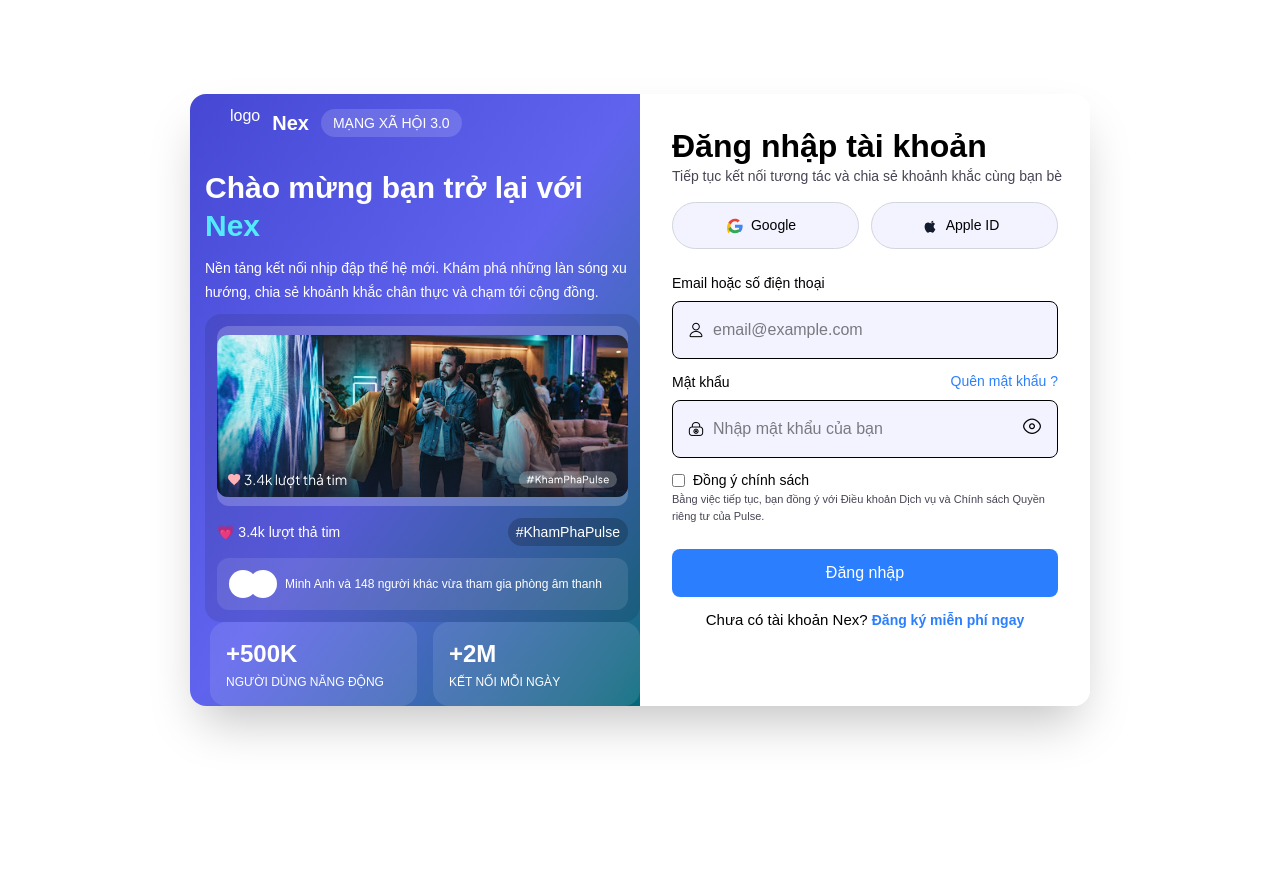
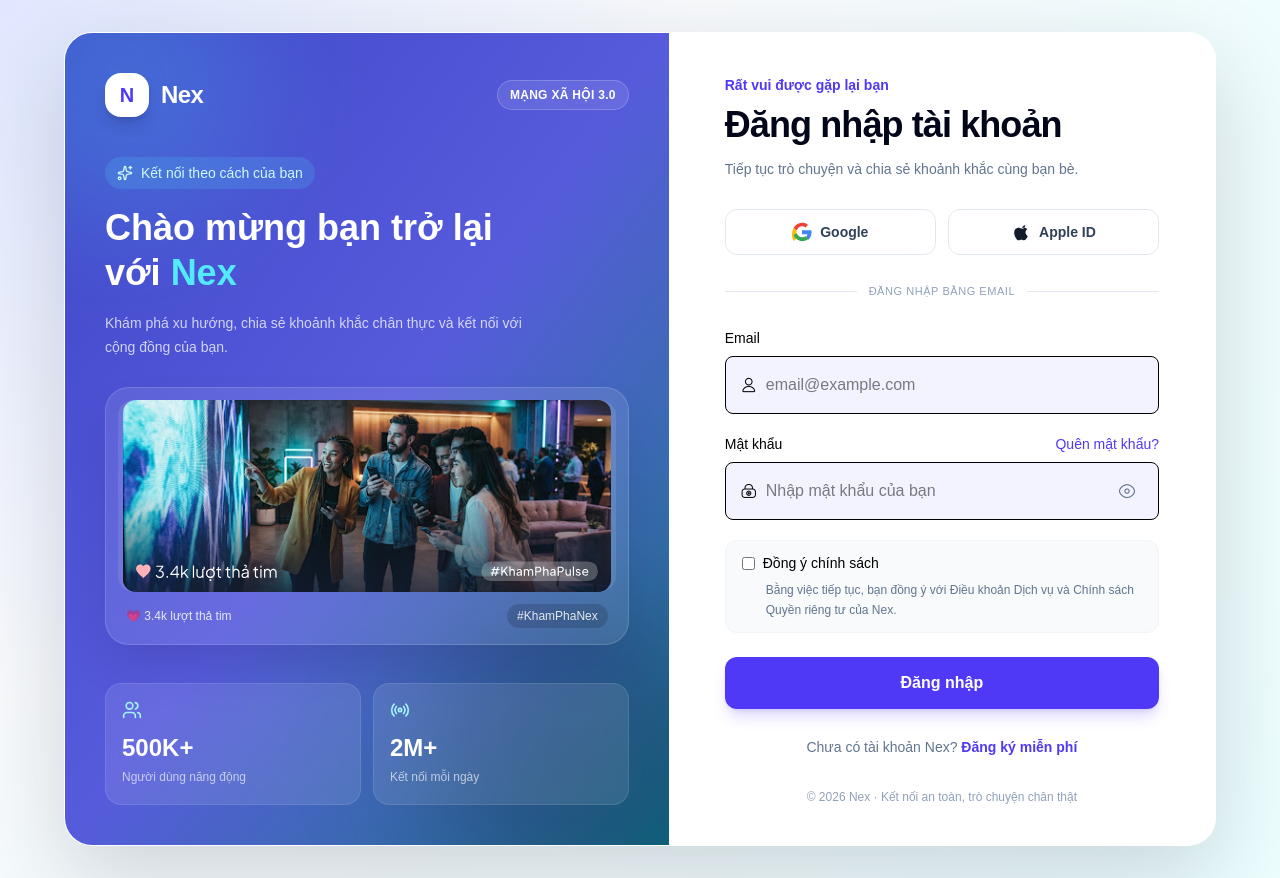
Before and after one commit to ToanNguyen264/nex-chat-fe, a React (Vite) app: page / in a window 1280 px wide. Before the commit the page ends 800 px from the top, so only its background shows below. Built offline with nearby package versions, Linux system fonts and the light colour scheme.

Commit message:
feat: enhance login page UI and improve form handling

```diff
--- a/src/page/Login.tsx
+++ b/src/page/Login.tsx
@@ -1,20 +1,20 @@
+import { Radio, Sparkles, Users } from "lucide-react";
 import { useState } from "react";
+import { useFormik } from "formik";
+import { useNavigate } from "react-router";
+import * as Yup from "yup";
+
+import api from "../api/axios";
+import appleIcon from "../_metronic/assets/images/apple_icon.svg";
+import googleIcon from "../_metronic/assets/images/google_icon.svg";
+import previewLogin from "../_metronic/assets/images/preview_login.svg";
+import { KTIcon } from "../_metronic/helpers/components/KTIcon";
+import Button from "../component/UI/Button/Button";
 import Input from "../component/UI/Input/Input";
-import api from "../api/axios";
-import { useNavigate } from "react-router";
-import Button from "../component/UI/Button/Button";
 import { showError } from "../utils/swal";
-import googleIcon from "../_metronic/assets/images/google_icon.svg";
-import appleIcon from "../_metronic/assets/images/apple_icon.svg";
-import preview_login from "../_metronic/assets/images/preview_login.svg";
-import { KTIcon } from "../_metronic/helpers/components/KTIcon";
-
-import { useFormik } from "formik";
-import * as Yup from "yup";
 
 export default function LoginPage() {
     const [showPassword, setShowPassword] = useState(false);
-
     const navigation = useNavigate();
 
     const formik = useFormik({
@@ -24,156 +24,125 @@
         },
         validationSchema: Yup.object({
             email: Yup.string()
-                .email("email không đúng định dạng")
+                .email("Email không đúng định dạng")
                 .required("Vui lòng nhập email"),
             password: Yup.string()
                 .min(8, "Mật khẩu phải có ít nhất 8 ký tự")
-                .required("Vui lòng nhập mật khẩu")
+                .required("Vui lòng nhập mật khẩu"),
         }),
         onSubmit: async (value) => {
             try {
-                await api.post
-                    (
-                        "/auth/login",
-                        {
+                await api.post("/auth/login", {
                     email: value.email,
-                            password: value.password
+                    password: value.password,
+                });
+                navigation("/home");
+            } catch {
+                showError("Email hoặc mật khẩu không đúng");
             }
-                    );
-                navigation("/home");
-            } catch (error) {
-                showError("Email hoặc mật khẩu không đúng")
-            }
-        }
+        },
     });
+
     return (
-        //items-center : can giữa theo chiều dọc
-        // justify-center: can giữa theo chiều ngang
-        // flex: đặt nó nằm trên 1 hàng
-        <div className="min-h-screen flex items-center justify-center">
-            <div className="flex w-[900px] min-h-[500px] rounded-2xl overflow-hidden shadow-2xl">
+        <main className="min-h-screen bg-[radial-gradient(circle_at_top_left,_#e0e7ff,_#f8fafc_45%,_#ecfeff)] p-4 sm:p-6 lg:p-8">
+            <div className="mx-auto grid min-h-[calc(100vh-2rem)] max-w-6xl overflow-hidden rounded-[28px] border border-white/70 bg-white shadow-[0_32px_90px_rgba(30,41,59,0.18)] sm:min-h-[calc(100vh-3rem)] lg:grid-cols-[1.05fr_0.95fr]">
+                <section className="relative hidden overflow-hidden bg-gradient-to-br from-[#3f46c8] via-[#565bdc] to-[#087386] p-10 text-white lg:flex lg:flex-col">
+                    <div className="absolute -left-24 -top-24 h-72 w-72 rounded-full bg-cyan-300/20 blur-3xl" />
+                    <div className="absolute -bottom-20 -right-20 h-80 w-80 rounded-full bg-indigo-950/30 blur-3xl" />
 
-                {/* left */}
-                <div className="w-1/2 overflow-hidden bg-gradient-to-br from-[#4648D4] via-[#6063EE] to-[#00687A]  text-white">
-                    {/* logo */}
-                    <div className="flex items-center gap-[12px] pl-[40px]">
-                        <div>
-                            logo
+                    <div className="relative z-10 flex items-center justify-between">
+                        <div className="flex items-center gap-3">
+                            <div className="grid h-11 w-11 place-items-center rounded-2xl bg-white text-xl font-black text-indigo-600 shadow-lg shadow-indigo-950/20">
+                                N
                             </div>
-                        <div className="flex items-center gap-[12px] pt-[15px]">
-                            <span className="text-xl font-bold">
-                                Nex
-                            </span>
-                            <span className="px-3 py-[4px] rounded-full bg-white/15 text-sm">
+                            <span className="text-2xl font-bold tracking-tight">Nex</span>
+                        </div>
+                        <span className="rounded-full border border-white/20 bg-white/10 px-3 py-1.5 text-xs font-semibold tracking-wide backdrop-blur">
                             MẠNG XÃ HỘI 3.0
                         </span>
                     </div>
+
+                    <div className="relative z-10 mt-10">
+                        <div className="mb-4 inline-flex items-center gap-2 rounded-full bg-cyan-300/15 px-3 py-1.5 text-sm text-cyan-100">
+                            <Sparkles className="h-4 w-4" />
+                            Kết nối theo cách của bạn
                         </div>
-                    {/* title +description */}
-                    <div className="mt-8 ml-[15px]">
-                        <h2 className="text-3xl font-bold leading-tight">
-                            Chào mừng bạn trở lại với
-                            <span className="block text-cyan-300">
-                                Nex
-                            </span>
+                        <h2 className="max-w-md text-4xl font-bold leading-tight">
+                            Chào mừng bạn trở lại với <span className="text-cyan-300">Nex</span>
                         </h2>
-
-                        <p className="mt-3 text-sm leading-6">
-                            Nền tảng kết nối nhịp đập thế hệ mới.
-                            Khám phá những làn sóng xu hướng,
-                            chia sẻ khoảnh khắc chân thực và chạm tới cộng đồng.
+                        <p className="mt-4 max-w-md text-sm leading-6 text-white/75">
+                            Khám phá xu hướng, chia sẻ khoảnh khắc chân thực và kết nối với cộng đồng của bạn.
                         </p>
                     </div>
-                    {/* 3. Main social card */}
-                    <div className="mt-[10px] ml-[15px] rounded-2xl bg-black/10 p-3">
 
-                        {/* image / preview */}
-                        <div className="h-[180px] rounded-xl bg-white/20">
+                    <div className="relative z-10 mt-7 rounded-3xl border border-white/15 bg-white/10 p-3 shadow-2xl shadow-indigo-950/20 backdrop-blur-sm">
+                        <div className="h-48 overflow-hidden rounded-2xl bg-white/10">
                             <img
-                                src={preview_login}
-                                alt="Preview"
-                                className="w-full h-full object-contain"
+                                src={previewLogin}
+                                alt="Cộng đồng Nex"
+                                className="h-full w-full object-contain"
                             />
                         </div>
-
-                        {/* reaction */}
-                        <div className="mt-3 flex justify-between items-center text-sm">
+                        <div className="flex items-center justify-between px-2 pb-1 pt-3 text-xs text-white/85">
                             <span>💗 3.4k lượt thả tim</span>
-
-                            <span className="px-2 py-1 rounded-full bg-black/20">
-                                #KhamPhaPulse
-                            </span>
-                        </div>
-
-                        {/* people bar */}
-                        <div className="mt-3 flex items-center gap-2 rounded-xl bg-white/10 p-3">
-                            <div className="flex">
-                                <div className="w-7 h-7 rounded-full bg-white"></div>
-                                <div className="-ml-2 w-7 h-7 rounded-full bg-white"></div>
-                            </div>
-
-                            <p className="text-xs ">
-                                Minh Anh và 148 người khác vừa tham gia phòng âm thanh
-                            </p>
+                            <span className="rounded-full bg-black/15 px-2.5 py-1">#KhamPhaNex</span>
                         </div>
                     </div>
 
-                    {/* 4. Stats */}
-                    <div className="grid grid-cols-2 pl-5 gap-4 ml-auto">
-                        <div className="rounded-2xl bg-white/10 p-4">
-                            <div className="text-2xl font-bold">
-                                +500K
+                    <div className="relative z-10 mt-auto grid grid-cols-2 gap-3 pt-6">
+                        <div className="rounded-2xl border border-white/10 bg-white/10 p-4 backdrop-blur">
+                            <Users className="mb-3 h-5 w-5 text-cyan-200" />
+                            <strong className="block text-2xl">500K+</strong>
+                            <span className="text-xs text-white/65">Người dùng năng động</span>
+                        </div>
+                        <div className="rounded-2xl border border-white/10 bg-white/10 p-4 backdrop-blur">
+                            <Radio className="mb-3 h-5 w-5 text-cyan-200" />
+                            <strong className="block text-2xl">2M+</strong>
+                            <span className="text-xs text-white/65">Kết nối mỗi ngày</span>
+                        </div>
+                    </div>
+                </section>
+
+                <section className="flex items-center px-6 py-10 sm:px-12 lg:px-14">
+                    <div className="mx-auto w-full max-w-md">
+                        <div className="mb-9 flex items-center gap-3 lg:hidden">
+                            <div className="grid h-10 w-10 place-items-center rounded-xl bg-indigo-600 font-black text-white shadow-lg shadow-indigo-200">
+                                N
+                            </div>
+                            <span className="text-xl font-bold text-slate-900">Nex</span>
                         </div>
 
-                            <div className="text-xs mt-1">
-                                NGƯỜI DÙNG NĂNG ĐỘNG
-                            </div>
+                        <div>
+                            <span className="text-sm font-semibold text-indigo-600">Rất vui được gặp lại bạn</span>
+                            <h1 className="mt-2 text-3xl font-bold tracking-tight text-slate-950 sm:text-4xl">
+                                Đăng nhập tài khoản
+                            </h1>
+                            <p className="mt-3 text-sm leading-6 text-slate-500">
+                                Tiếp tục trò chuyện và chia sẻ khoảnh khắc cùng bạn bè.
+                            </p>
                         </div>
 
-                        <div className="rounded-2xl bg-white/10 p-4">
-                            <div className="text-2xl font-bold">
-                                +2M
-                            </div>
-
-                            <div className="text-xs mt-1">
-                                KẾT NỐI MỖI NGÀY
-                            </div>
-                        </div>
-
-                    </div>
-                </div>
-
-                {/* right */}
-                <div className="w-1/2 bg-white p-8">
-                    <h1 className="fs-32 lh-40 text-black font-bold">
-                        Đăng nhập tài khoản
-                    </h1>
-                    <p className="text-sm whitespace-nowrap text-description">Tiếp tục kết nối tương tác và chia sẻ khoảnh khắc cùng bạn bè</p>
-
-                    <div className="flex mt-4 gap-3">
-                        <Button
-                            className="w-1/2 border border-gray-300 rounded-4xl py-3 flex items-center justify-center fs-14 cursor-pointer bg-input"
-
-                        >
-                            <img src={googleIcon} alt="Google" className="w-4 h-4 relative -left-2" />
+                        <div className="mt-7 grid grid-cols-2 gap-3">
+                            <Button className="flex items-center justify-center gap-2 rounded-xl border border-slate-200 bg-white px-4 py-3 text-sm font-semibold text-slate-700 transition hover:border-slate-300 hover:bg-slate-50">
+                                <img src={googleIcon} alt="" className="h-5 w-5" />
                                 Google
                             </Button>
-
-                        <Button
-                            className="w-1/2 border border-gray-300 rounded-4xl flex items-center justify-center fs-14 cursor-pointer bg-input"
-                        >
-                            <img src={appleIcon} alt="Apple" className="w-4 h-4 relative -left-2" />
+                            <Button className="flex items-center justify-center gap-2 rounded-xl border border-slate-200 bg-white px-4 py-3 text-sm font-semibold text-slate-700 transition hover:border-slate-300 hover:bg-slate-50">
+                                <img src={appleIcon} alt="" className="h-5 w-5" />
                                 Apple ID
                             </Button>
                         </div>
 
+                        <div className="my-7 flex items-center gap-3 text-[11px] font-medium uppercase tracking-wider text-slate-400">
+                            <div className="h-px flex-1 bg-slate-200" />
+                            đăng nhập bằng email
+                            <div className="h-px flex-1 bg-slate-200" />
+                        </div>
 
-                    <form onSubmit={formik.handleSubmit}>
-
-                        <div className="mt-6">
+                        <form onSubmit={formik.handleSubmit} noValidate>
                             <Input
                                 name="email"
-                                label="Email hoặc số điện thoại"
+                                label="Email"
                                 placeholder="email@example.com"
                                 type="email"
                                 icon="user"
@@ -182,22 +151,16 @@
                                 onBlur={formik.handleBlur}
                             />
                             {formik.touched.email && formik.errors.email && (
-                                <div className="text-red-500 fs-12 mt-1">
-                                    {formik.errors.email}
-                                </div>
+                                <p className="mt-1.5 text-xs text-red-500">{formik.errors.email}</p>
                             )}
-                        </div>
 
-                        <div className="mt-3">
-
+                            <div className="mt-5">
                                 <Input
                                     name="password"
                                     label="Mật khẩu"
                                     lableRight={
-                                    <a href="/forgot-password"
-                                        className="text-blue-500 fs-14"
-                                    >
-                                        Quên mật khẩu ?
+                                        <a href="/forgot-password" className="text-sm font-medium text-indigo-600 hover:text-indigo-700">
+                                            Quên mật khẩu?
                                         </a>
                                     }
                                     placeholder="Nhập mật khẩu của bạn"
@@ -209,36 +172,28 @@
                                     rightIcon={
                                         <button
                                             type="button"
-                                        onClick={() => setShowPassword(!showPassword)}
-                                        className="cursor-pointer"
+                                            aria-label={showPassword ? "Ẩn mật khẩu" : "Hiện mật khẩu"}
+                                            onClick={() => setShowPassword((current) => !current)}
+                                            className="grid h-8 w-8 place-items-center rounded-lg text-slate-500 transition hover:bg-slate-100 hover:text-slate-700"
                                         >
-                                        <KTIcon
-                                            iconName={showPassword ? "eye-slash" : "eye"}
-                                            className="fs-20"
-                                        />
+                                            <KTIcon iconName={showPassword ? "eye-slash" : "eye"} className="fs-18" />
                                         </button>
                                     }
-
                                 />
                                 {formik.touched.password && formik.errors.password && (
-                                <div className="text-red-500 fs-12 mt-1">
-                                    {formik.errors.password}
-                                </div>
+                                    <p className="mt-1.5 text-xs text-red-500">{formik.errors.password}</p>
                                 )}
                             </div>
 
-                        <div className="pt-3 ">
-                            <Input
-                                type="checkbox"
-                                label="Đồng ý chính sách"
-                            />
-                            <div className="fs-11 lh-17 text-description">
-                                Bằng việc tiếp tục, bạn đồng ý với Điều khoản Dịch vụ và Chính sách Quyền riêng tư của Pulse.
-                            </div>
+                            <div className="mt-5 rounded-xl border border-slate-100 bg-slate-50 px-4 py-3">
+                                <Input type="checkbox" label="Đồng ý chính sách" />
+                                <p className="mt-1.5 pl-6 text-xs leading-5 text-slate-500">
+                                    Bằng việc tiếp tục, bạn đồng ý với Điều khoản Dịch vụ và Chính sách Quyền riêng tư của Nex.
+                                </p>
                             </div>
 
                             <Button
-                            className="mt-6 w-full bg-blue-500 text-white p-3 rounded-lg cursor-pointer"
+                                className="mt-6 flex w-full items-center justify-center rounded-xl bg-indigo-600 px-4 py-3.5 font-semibold text-white shadow-lg shadow-indigo-600/20 transition hover:bg-indigo-700 disabled:cursor-not-allowed disabled:opacity-70"
                                 type="submit"
                                 loadding={formik.isSubmitting}
                             >
@@ -246,11 +201,19 @@
                             </Button>
                         </form>
 
-                    <div className="text-center pt-3 fs-15">
-                        Chưa có tài khoản Nex? <a className="fs-14 text-blue-500 font-bold" href="/register">Đăng ký miễn phí ngay</a>
+                        <p className="mt-7 text-center text-sm text-slate-500">
+                            Chưa có tài khoản Nex?{" "}
+                            <a href="/register" className="font-semibold text-indigo-600 hover:text-indigo-700">
+                                Đăng ký miễn phí
+                            </a>
+                        </p>
+
+                        <p className="mt-8 text-center text-xs text-slate-400">
+                            © 2026 Nex · Kết nối an toàn, trò chuyện chân thật
+                        </p>
                     </div>
+                </section>
             </div>
-            </div>
-        </div >
-    )
+        </main>
+    );
 }
```
Lines whose indentation alone changed are shown as unchanged.
